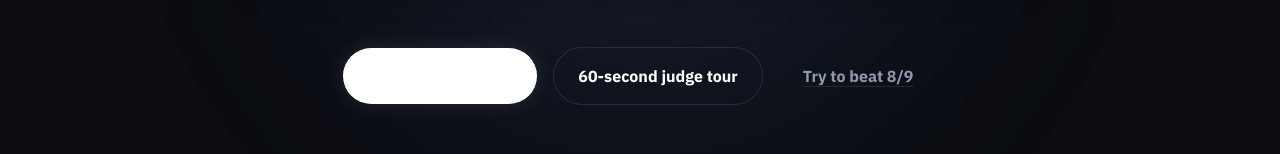
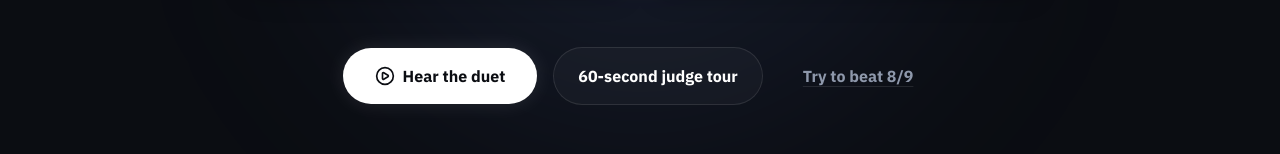
Before and after one commit to Sansyuh06/Isai, a React (Vite) app: page / in a window 1280 px wide. Shown: the part 619-773 px from the top of the page. Built offline with nearby package versions, Linux system fonts and the light colour scheme.

Commit message:
fix: button text color visibility in dark mode

```diff
--- a/src/components/GuidedRound.tsx
+++ b/src/components/GuidedRound.tsx
@@ -366,7 +366,7 @@ qc.cx(1, 3) # Bell pair 2 (A2, B2)`}
                     type="button"
                     onClick={handlePlayAudio}
                     disabled={isPlaying}
-                    className="flex items-center gap-2 px-6 py-3 bg-ink text-surface rounded-full font-bold hover:bg-ink/90 transition-all disabled:opacity-50 disabled:cursor-not-allowed focus-visible:outline-none focus-visible:ring-2 focus-visible:ring-ink focus-visible:ring-offset-2"
+                    className="flex items-center gap-2 px-6 py-3 bg-ink text-paper rounded-full font-bold hover:scale-105 transition-transform disabled:opacity-50 disabled:cursor-not-allowed disabled:hover:scale-100 shadow-[0_0_20px_rgba(255,255,255,0.1)] focus-visible:outline-none focus-visible:ring-2 focus-visible:ring-ink focus-visible:ring-offset-2"
                   >
                     <Music className="w-5 h-5" />
                     {isPlaying ? 'Playing...' : 'Play Audio'}
@@ -386,7 +386,7 @@ qc.cx(1, 3) # Bell pair 2 (A2, B2)`}
                   <button
                     type="button"
                     onClick={onPlayAll}
-                    className="px-4 py-2 bg-paper text-ink border border-hairline rounded-[6px] text-[12px] font-bold hover:bg-surface transition-colors"
+                    className="px-6 py-2 bg-surface border border-hairline text-ink rounded-full text-[14px] font-bold hover:bg-hairline/50 transition-colors"
                   >
                     Play all 9 rounds
                   </button>
--- a/src/components/Hero.tsx
+++ b/src/components/Hero.tsx
@@ -47,10 +47,10 @@ export const Hero: React.FC<Props> = ({ dataset, onHearDuet, onTour, onBeatClass
         </div>
 
         <div className="flex flex-wrap items-center justify-center gap-4 animate-fade-in-up" style={{ animationDelay: '300ms' }}>
-          <button onClick={onHearDuet} className="flex items-center gap-2 px-8 py-4 bg-ink text-surface rounded-full font-bold text-[16px] hover:scale-105 transition-transform shadow-[0_0_20px_rgba(255,255,255,0.1)]">
+          <button onClick={onHearDuet} className="flex items-center gap-2 px-8 py-4 bg-ink text-paper rounded-full font-bold text-[16px] hover:scale-105 transition-transform shadow-[0_0_20px_rgba(255,255,255,0.1)]">
             <PlayCircle className="w-5 h-5" /> Hear the duet
           </button>
-          <button onClick={onTour} className="px-6 py-4 bg-surface/5 border border-hairline text-ink rounded-full font-bold text-[16px] hover:bg-surface/10 transition-colors">
+          <button onClick={onTour} className="px-6 py-4 bg-surface border border-hairline text-ink rounded-full font-bold text-[16px] hover:bg-hairline/50 transition-colors">
             60-second judge tour
           </button>
           <button onClick={onBeatClassical} className="px-6 py-4 text-muted hover:text-ink font-bold text-[16px] transition-colors underline decoration-hairline underline-offset-4">
```
